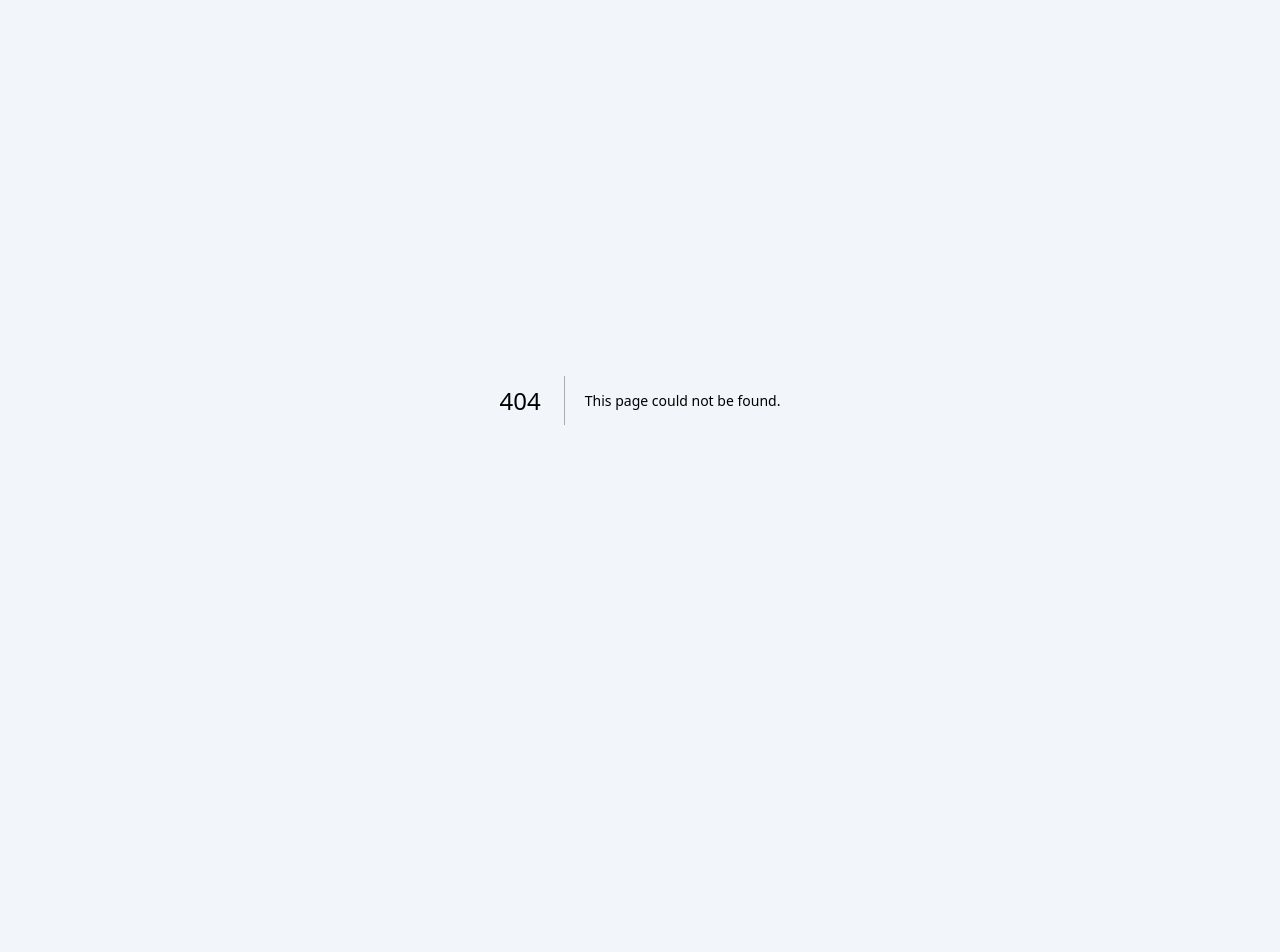
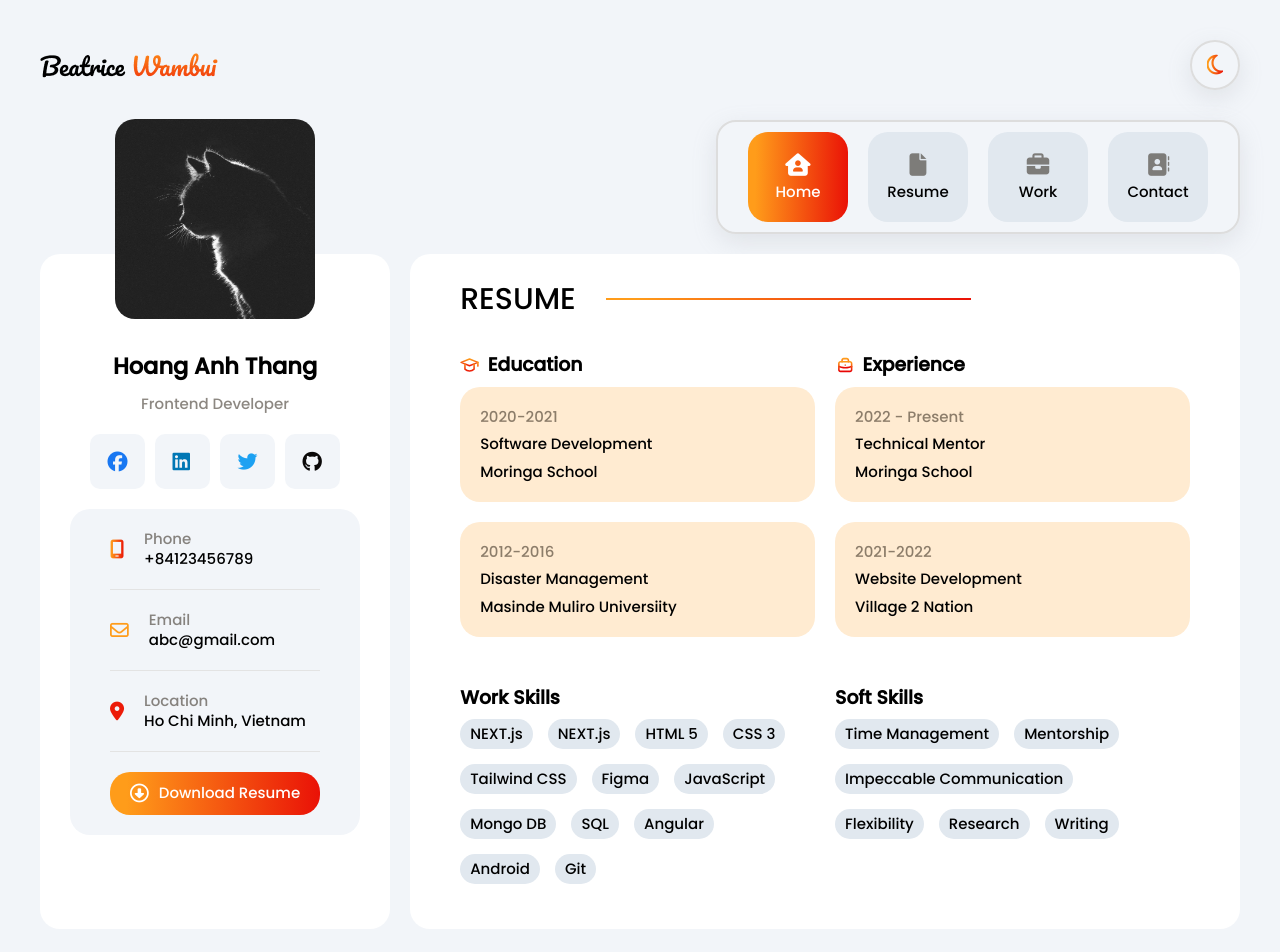
Before and after one commit to thanghoang0163/portfolio-nextjs, a Next.js app: page /resume in a window 1280 px wide. Before the commit this address had no page. Shown: the top 952 px of the page. Before the commit the page ends 800 px from the top, so only its background shows below. Built offline with nearby package versions, Linux system fonts and the light colour scheme.

Commit message:
Create Resume Page

```diff
--- /dev/null
+++ b/src/app/resume/index.js
@@ -0,0 +1,68 @@
+import DegreeHat from "~/assets/icons/degreeHat";
+import BriefCase from "~/assets/icons/briefCase";
+
+const education = {
+  title: "Education",
+  icon: DegreeHat,
+  experience: [
+    {
+      time: "2020-2021",
+      major: "Software Development",
+      school: "Moringa School",
+    },
+    {
+      time: "2012-2016",
+      major: "Disaster Management",
+      school: "Masinde Muliro Universiity",
+    },
+  ],
+};
+
+const experience = {
+  title: "Experience",
+  icon: BriefCase,
+  experience: [
+    {
+      time: "2022 - Present",
+      job: "Technical Mentor",
+      company: "Moringa School",
+    },
+    {
+      time: "2021-2022",
+      job: "Website Development ",
+      company: "Village 2 Nation",
+    },
+  ],
+};
+
+const workSkills = {
+  title: "Work Skills",
+  list: [
+    "NEXT.js",
+    "NEXT.js",
+    "HTML 5",
+    "CSS 3",
+    "Tailwind CSS",
+    "Figma",
+    "JavaScript",
+    "Mongo DB",
+    "SQL",
+    "Angular",
+    "Android",
+    "Git",
+  ],
+};
+
+const softSkills = {
+  title: "Soft Skills",
+  list: [
+    "Time Management",
+    "Mentorship",
+    "Impeccable Communication",
+    "Flexibility",
+    "Research",
+    "Writing",
+  ],
+};
+
+export { education, experience, workSkills, softSkills };
--- /dev/null
+++ b/src/app/resume/page.css
@@ -0,0 +1,35 @@
+@tailwind components;
+
+@layer components {
+  .resume-list {
+    @apply grid grid-cols-2 gap-8;
+  }
+
+  .experience-list {
+    @apply my-16;
+  }
+
+  .experience-list ul {
+    @apply flex flex-col;
+  }
+
+  .experience-item {
+    @apply bg-light-orange my-4 flex flex-col rounded-primary-border-radius p-8;
+  }
+
+  .experience-item span {
+    @apply first:text-blur-text-color [&:nth-child(2)]:my-3;
+  }
+
+  .skill-title {
+    @apply mb-4 text-3xl font-semibold;
+  }
+
+  .skill-list {
+    @apply flex flex-wrap;
+  }
+
+  .skill-item {
+    @apply bg-light-blue mb-6 mr-6 whitespace-nowrap rounded-primary-border-radius px-4 py-2;
+  }
+}
--- /dev/null
+++ b/src/app/resume/page.js
@@ -0,0 +1,64 @@
+"use client";
+
+import clsx from "clsx";
+import Title from "~/components/title/title";
+import GeneralPage from "~/components/generalPage/generalPage";
+import { education, experience, workSkills, softSkills } from "./index";
+
+import "./page.css";
+
+export default function Resume() {
+  const handleIcon = (icon) => {
+    const Icon = icon;
+
+    return <Icon />;
+  };
+
+  const handleSkills = (skills, className) => (
+    <div>
+      <span className="skill-title">{skills.title}</span>
+      <ul className="skill-list">
+        {skills.list.map((skill, index) => (
+          <li className={clsx("skill-item", className)} key={index}>
+            {skill}
+          </li>
+        ))}
+      </ul>
+    </div>
+  );
+
+  return (
+    <GeneralPage title={"Resume"}>
+      <ul className="resume-list experience-list">
+        <li className="resume-item">
+          <Title title={education.title}>{handleIcon(education.icon)}</Title>
+          <ul>
+            {education.experience.map((item, index) => (
+              <li className="experience-item" key={index}>
+                <span>{item.time}</span>
+                <span>{item.major}</span>
+                <span>{item.school}</span>
+              </li>
+            ))}
+          </ul>
+        </li>
+        <li className="resume-item">
+          <Title title={experience.title}>{handleIcon(experience.icon)}</Title>
+          <ul>
+            {experience.experience.map((item, index) => (
+              <li className="experience-item" key={index}>
+                <span>{item.time}</span>
+                <span>{item.job}</span>
+                <span>{item.company}</span>
+              </li>
+            ))}
+          </ul>
+        </li>
+      </ul>
+      <ul className="resume-list">
+        {handleSkills(workSkills)}
+        {handleSkills(softSkills)}
+      </ul>
+    </GeneralPage>
+  );
+}
```
